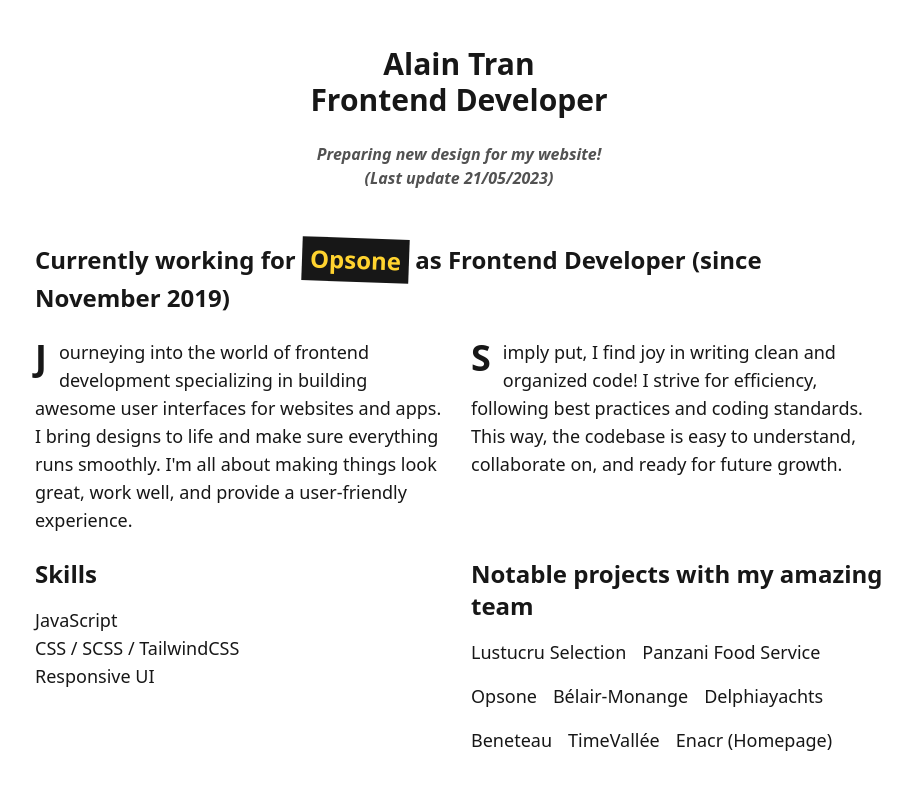
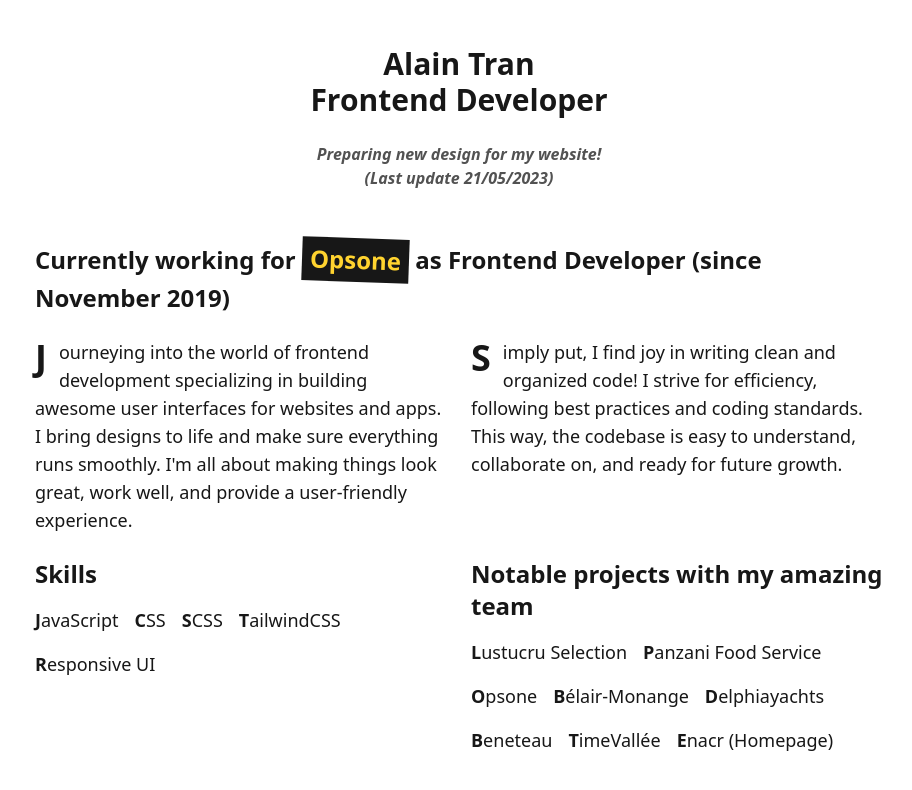
Before and after one commit to alaincodes/alain-icu, a Vue app in the folder frontend/: page / in a window 1280 px wide. Shown: the top 790 px of the page, without its empty margins (181-1093 px from the left). Built offline with nearby package versions, Linux system fonts and the light colour scheme.

Commit message:
minor styling clean

```diff
--- a/frontend/src/App.vue
+++ b/frontend/src/App.vue
@@ -25,10 +25,12 @@
     <div class="grid xs:grid-cols-2 gap-6">
       <div>
         <p class="mb-4 text-2xl font-bold">Skills</p>
-        <ul>
-          <li>JavaScript</li>
-          <li>CSS / SCSS / TailwindCSS</li>
-          <li>Responsive UI</li>
+        <ul class="flex gap-4 flex-wrap">
+          <li class="first-letter:font-bold">JavaScript</li>
+          <li class="first-letter:font-bold">CSS</li>
+          <li class="first-letter:font-bold">SCSS</li>
+          <li class="first-letter:font-bold">TailwindCSS</li>
+          <li class="first-letter:font-bold">Responsive UI</li>
         </ul>
       </div>
 
@@ -36,28 +38,28 @@
         <p class="mb-4 text-2xl font-bold">Notable projects with my amazing team</p>
         <ul class="flex gap-4 flex-wrap">
           <li>
-            <a href="https://www.lustucru-selection.fr" target="_blank">Lustucru Selection</a>
+            <a href="https://www.lustucru-selection.fr" target="_blank" class="inline-block first-letter:font-bold">Lustucru Selection</a>
           </li>
           <li>
-            <a href="https://www.panzanifoodservice.com" target="_blank">Panzani Food Service</a>
+            <a href="https://www.panzanifoodservice.com" target="_blank" class="inline-block first-letter:font-bold">Panzani Food Service</a>
           </li>
           <li>
-            <a href="https://www.opsone.net" target="_blank">Opsone</a>
+            <a href="https://www.opsone.net" target="_blank" class="inline-block first-letter:font-bold">Opsone</a>
           </li>
           <li>
-            <a href="https://www.belairmonange.com" target="_blank">Bélair-Monange</a>
+            <a href="https://www.belairmonange.com" target="_blank" class="inline-block first-letter:font-bold">Bélair-Monange</a>
           </li>
           <li>
-            <a href="https://www.delphiayachts.com" target="_blank">Delphiayachts</a>
+            <a href="https://www.delphiayachts.com" target="_blank" class="inline-block first-letter:font-bold">Delphiayachts</a>
           </li>
           <li>
-            <a href="https://www.beneteau.com" target="_blank">Beneteau</a>
+            <a href="https://www.beneteau.com" target="_blank" class="inline-block first-letter:font-bold">Beneteau</a>
           </li>
           <li>
-            <a href="https://www.timevallee.com" target="_blank">TimeVallée</a>
+            <a href="https://www.timevallee.com" target="_blank" class="inline-block first-letter:font-bold">TimeVallée</a>
           </li>
           <li>
-            <a href="https://www.enacr.com/" target="_blank">Enacr (Homepage)</a>
+            <a href="https://www.enacr.com/" target="_blank" class="inline-block first-letter:font-bold">Enacr (Homepage)</a>
           </li>
         </ul>
       </div>
```
